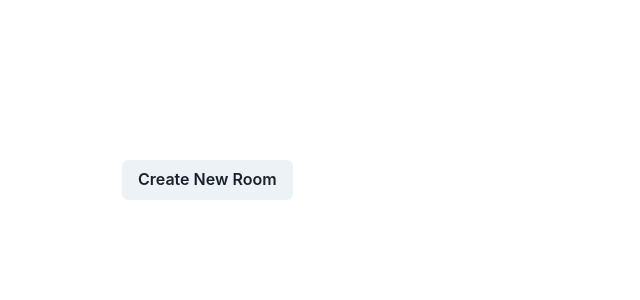
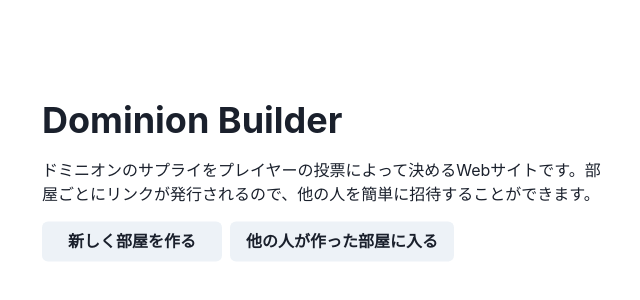
Before and after one commit to shoya140/dominion-builder, a Next.js app: page / in a window 1280 px wide. Shown: the part 220-520 px from the top of the page, without its empty margins (318-958 px from the left). Built offline with nearby package versions, Linux system fonts and the light colour scheme; no server answers.

Commit message:
Scaffold the user interface

```diff
--- a/components/layout.js
+++ b/components/layout.js
@@ -4,8 +4,11 @@
   return (
     <div>
       <Head>
-        <title>Create Next App</title>
-        <meta name="description" content="Generated by create next app" />
+        <title>Dominion Builder</title>
+        <meta
+          name="description"
+          content="ドミニオンのサプライをプレイヤーの投票によって決めるWebサイトです。部屋ごとにリンクが発行されるので、他の人を簡単に招待することができます。"
+        />
         <link rel="icon" href="/favicon.ico" />
       </Head>
 
--- a/next.config.js
+++ b/next.config.js
@@ -2,6 +2,7 @@
 const nextConfig = {
   reactStrictMode: true,
   env: {
+    FRONTEND_URL: process.env.FRONTEND_URL,
     BACKEND_URL: process.env.BACKEND_URL,
   },
 }
--- a/package.json
+++ b/package.json
@@ -14,6 +14,7 @@
     "pip": "pip install -r requirements.txt"
   },
   "dependencies": {
+    "@chakra-ui/icons": "^1.1.7",
     "@chakra-ui/react": "^1.8.8",
     "@emotion/react": "^11",
     "@emotion/styled": "^11",
--- a/pages/index.js
+++ b/pages/index.js
@@ -1,19 +1,77 @@
-import { Button } from '@chakra-ui/react'
+import { useState } from 'react'
+import { Button, Heading, HStack, Text, useToast } from '@chakra-ui/react'
 import { useRouter } from 'next/router'
 import { v4 as uuidv4 } from 'uuid'
 
 import Layout from '../components/layout'
 
+const backendURL = process.env.BACKEND_URL
+  ? process.env.BACKEND_URL
+  : 'ws://localhost:8000'
+
 export default function Home() {
+  const [isCreatingRoom, setIsCreatingRoom] = useState(false)
+
   const router = useRouter()
+  const toast = useToast()
 
   const createNewRoom = () => {
-    router.push(`/${uuidv4().substring(0, 8)}/`)
+    const timeout = setTimeout(() => {
+      setIsCreatingRoom(false)
+      toast({
+        title: 'エラー',
+        description: 'サーバーが応答しませんでした。',
+        status: 'error',
+        duration: 5000,
+        isClosable: true,
+      })
+    }, 5000)
+
+    setIsCreatingRoom(true)
+    fetch(backendURL.replace('ws', 'http'))
+      .then((res) => {
+        setTimeout(() => {
+          clearTimeout(timeout)
+          router.push(`/${uuidv4().substring(0, 8)}/`)
+        }, 1000)
+      })
+      .catch((error) => {})
   }
 
   return (
     <Layout>
-      <Button onClick={createNewRoom}>Create New Room</Button>
+      <Heading size="xl" mb={4}>
+        Dominion Builder
+      </Heading>
+      <Text fontSize="md" mb={4}>
+        ドミニオンのサプライをプレイヤーの投票によって決めるWebサイトです。部屋ごとにリンクが発行されるので、他の人を簡単に招待することができます。
+      </Text>
+      <HStack>
+        <Button
+          size="md"
+          onClick={createNewRoom}
+          isLoading={isCreatingRoom}
+          loadingText="サーバーを起動中"
+          width="180px"
+        >
+          新しく部屋を作る
+        </Button>
+        <Button
+          size="md"
+          onClick={() => {
+            toast({
+              title: '他の人が作った部屋に入るには',
+              description:
+                '部屋のリンクをブラウザのアドレスバーに入力してください。',
+              status: 'info',
+              duration: 5000,
+              isClosable: true,
+            })
+          }}
+        >
+          他の人が作った部屋に入る
+        </Button>
+      </HStack>
     </Layout>
   )
 }
--- a/styles/globals.scss
+++ b/styles/globals.scss
@@ -19,5 +19,6 @@
 
 .content {
   margin: 0 auto;
-  max-width: 400px;
+  max-width: 600px;
+  padding: 20px;
 }
```
Also changed, not shown: pages/[roomId].js (+124 -15 lines), 2 other files (tests, documents, lock files or other folders).
